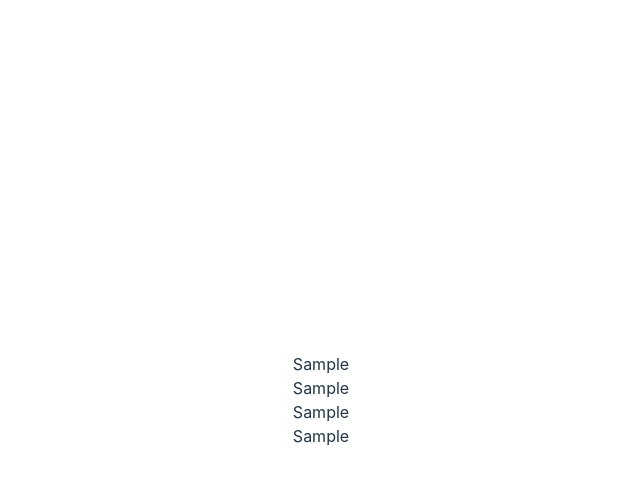
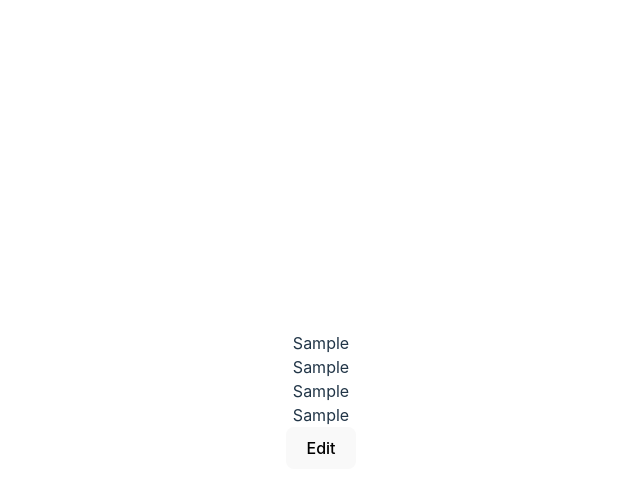
Before and after one commit to nofxboy1234/cv-app, a React (Vite) app: page / in a window 1280 px wide. Both pictures are taken after typing "Sample", "Sample", "Sample", "Sample" into the empty fields and a click on the button "Submit". Shown: the top 492 px of the page, without its empty margins (319-959 px from the left). Built offline with nearby package versions, Linux system fonts and the light colour scheme.

Commit message:
Add editing functionality to General

```diff
--- a/src/components/General.jsx
+++ b/src/components/General.jsx
@@ -13,6 +13,12 @@ export default function General() {
     setIsSubmitted(true);
   }
 
+  function edit(e) {
+    e.preventDefault();
+    console.log('edit!');
+    setIsSubmitted(false);
+  }
+
   if (isSubmitted) {
     return (
       <>
@@ -20,6 +26,9 @@ export default function General() {
         <div>{lastName}</div>
         <div>{email}</div>
         <div>{phoneNumber}</div>
+        <form onSubmit={edit}>
+          <button type="submit">Edit</button>
+        </form>
       </>
     );
   }
```
